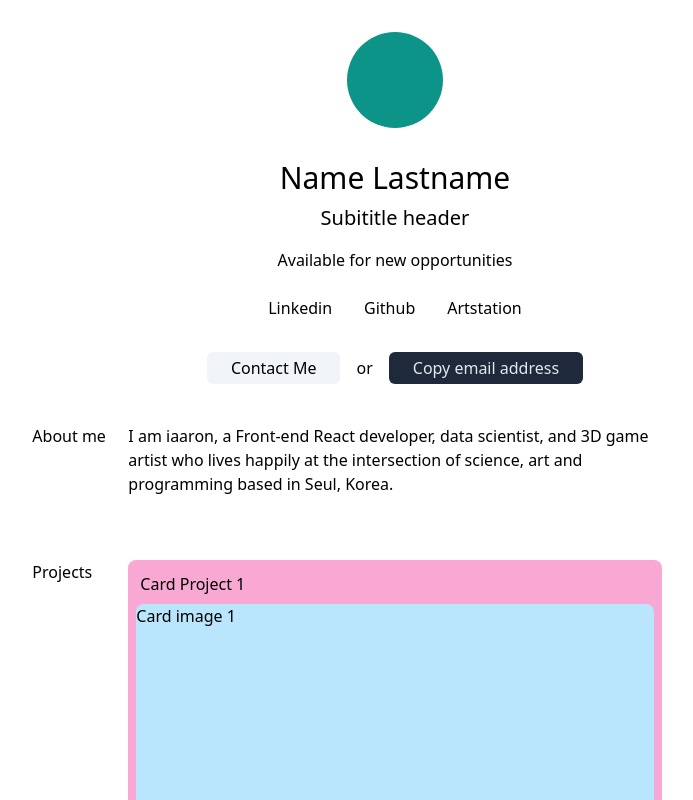
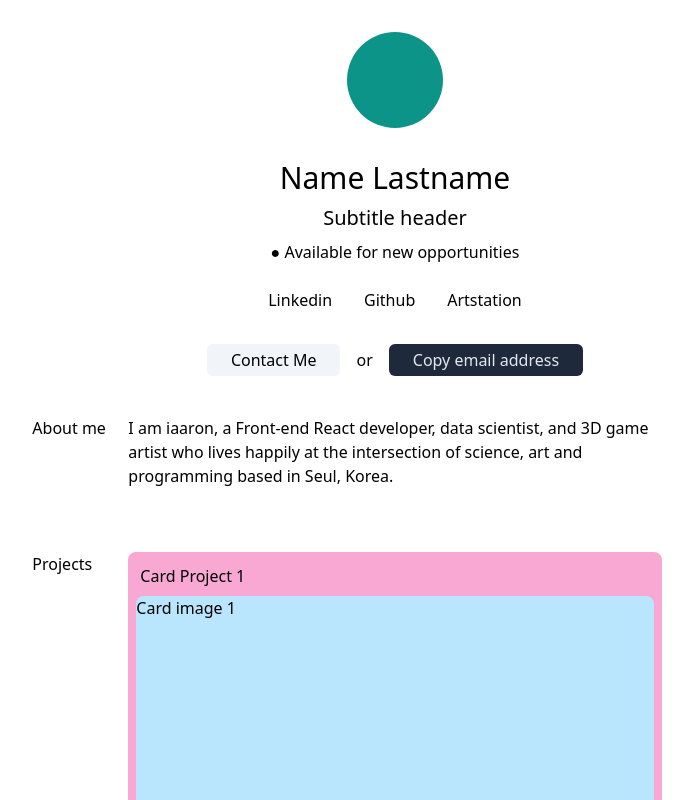
Before and after one commit to iaaron-xyz/iaaron-xyz.github.io, a React (Vite) app: page / in a window 1280 px wide. Shown: the top 800 px of the page, without its empty margins (245-938 px from the left). Built offline with nearby package versions, Linux system fonts and the light colour scheme.

Commit message:
add tailwind dark-mode classes

```diff
--- a/src/App.jsx
+++ b/src/App.jsx
@@ -3,7 +3,7 @@ import "./App.css";
 
 function App() {
   return (
-    <main className='flex flex-col items-center'>
+    <main className='flex flex-col items-center dark:bg-slate-800 dark:text-slate-100'>
       <Homepage />
     </main>
   );
--- a/src/components/Footer.jsx
+++ b/src/components/Footer.jsx
@@ -1,6 +1,10 @@
 const Footer = () => {
   const currentYear = new Date().getFullYear();
-  return <div className='mt-24 mb-16'>{currentYear} | @iaaron-xyz</div>;
+  return (
+    <div className='mt-24 mb-16 dark:text-slate-400'>
+      {currentYear} | @iaaron-xyz
+    </div>
+  );
 };
 
 export default Footer;
--- a/src/components/Homepage.jsx
+++ b/src/components/Homepage.jsx
@@ -19,8 +19,10 @@ const HomeHeader = () => {
     <>
       <div className='my-8 w-24 h-24 bg-teal-600 rounded-full'></div>
       <h1 className='mb-2 text-3xl'>Name Lastname</h1>
-      <h2 className='text-xl mb-4'>Subititle header</h2>
-      <p>Available for new opportunities</p>
+      <h2 className='text-xl mb-4x dark:text-slate-400'>Subtitle header</h2>
+      <p className='mt-2 dark:text-green-400'>
+        &#9679; Available for new opportunities
+      </p>
     </>
   );
 };
@@ -44,11 +46,11 @@ const SocialLinks = () => {
 const ContactMail = () => {
   return (
     <div>
-      <button className='mx-4 my-2 px-6 py-1 bg-slate-100 rounded-md'>
+      <button className='mx-4 my-2 px-6 py-1 bg-slate-100 rounded-md dark:text-slate-700'>
         Contact Me
       </button>
       or
-      <button className='mx-4 my-2 px-6 py-1 bg-slate-800 text-slate-200 rounded-md'>
+      <button className='mx-4 my-2 px-6 py-1 bg-slate-800 text-slate-200 rounded-md dark:bg-slate-950'>
         Copy email address
       </button>
     </div>
--- a/src/components/Sections.jsx
+++ b/src/components/Sections.jsx
@@ -1,7 +1,7 @@
 const Sections = ({ title, content }) => {
   return (
     <section className='relative my-8'>
-      <h3 className='absolute -left-24'>{title}</h3>
+      <h3 className='absolute -left-24 dark:text-slate-400'>{title}</h3>
       <div className='text-left'>{content}</div>
     </section>
   );
```
